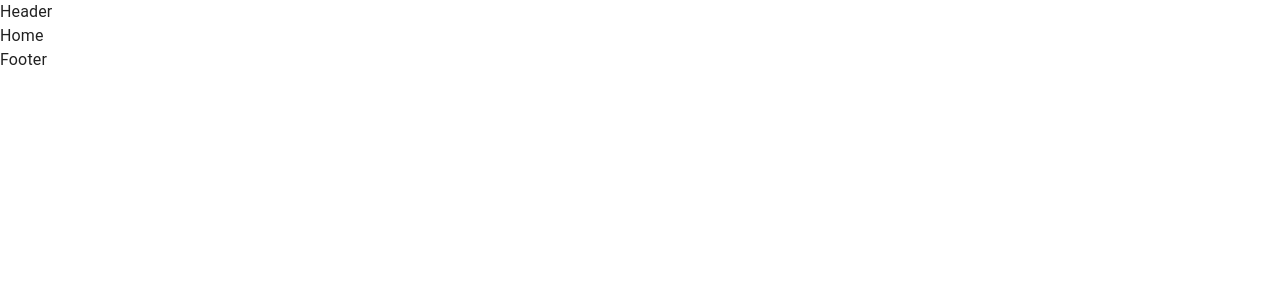
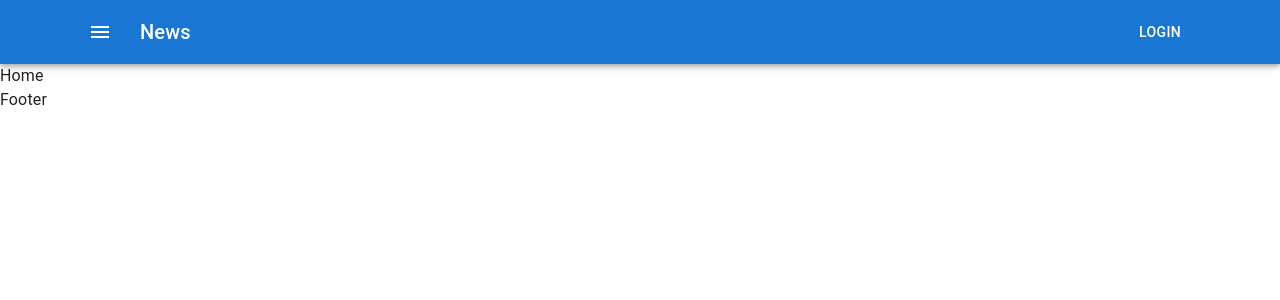
Before and after one commit to marianabalanchuk/blog-project, a React (Create React App) app: page / in a window 1280 px wide. Shown: the top 300 px of the page. Built offline with nearby package versions, Linux system fonts and the light colour scheme.

Commit message:
added header

```diff
--- a/src/container/Header/Header.tsx
+++ b/src/container/Header/Header.tsx
@@ -1,5 +1,33 @@
+import AppBar from "@mui/material/AppBar";
+import Toolbar from "@mui/material/Toolbar";
+import Typography from "@mui/material/Typography";
+import Button from "@mui/material/Button";
+import IconButton from "@mui/material/IconButton";
+import MenuIcon from "@mui/icons-material/Menu";
+import { Container } from "@mui/material";
+
 type Props = {};
 const Header = (props: Props) => {
-  return <div>Header</div>;
+  return (
+    <AppBar position="static">
+      <Container>
+        <Toolbar>
+          <IconButton
+            size="large"
+            edge="start"
+            color="inherit"
+            aria-label="menu"
+            sx={{ mr: 2 }}
+          >
+            <MenuIcon />
+          </IconButton>
+          <Typography variant="h6" component="div" sx={{ flexGrow: 1 }}>
+            News
+          </Typography>
+          <Button color="inherit">Login</Button>
+        </Toolbar>
+      </Container>
+    </AppBar>
+  );
 };
 export default Header;
```
Also changed, not shown: public/index.html (+4 -3 lines).
